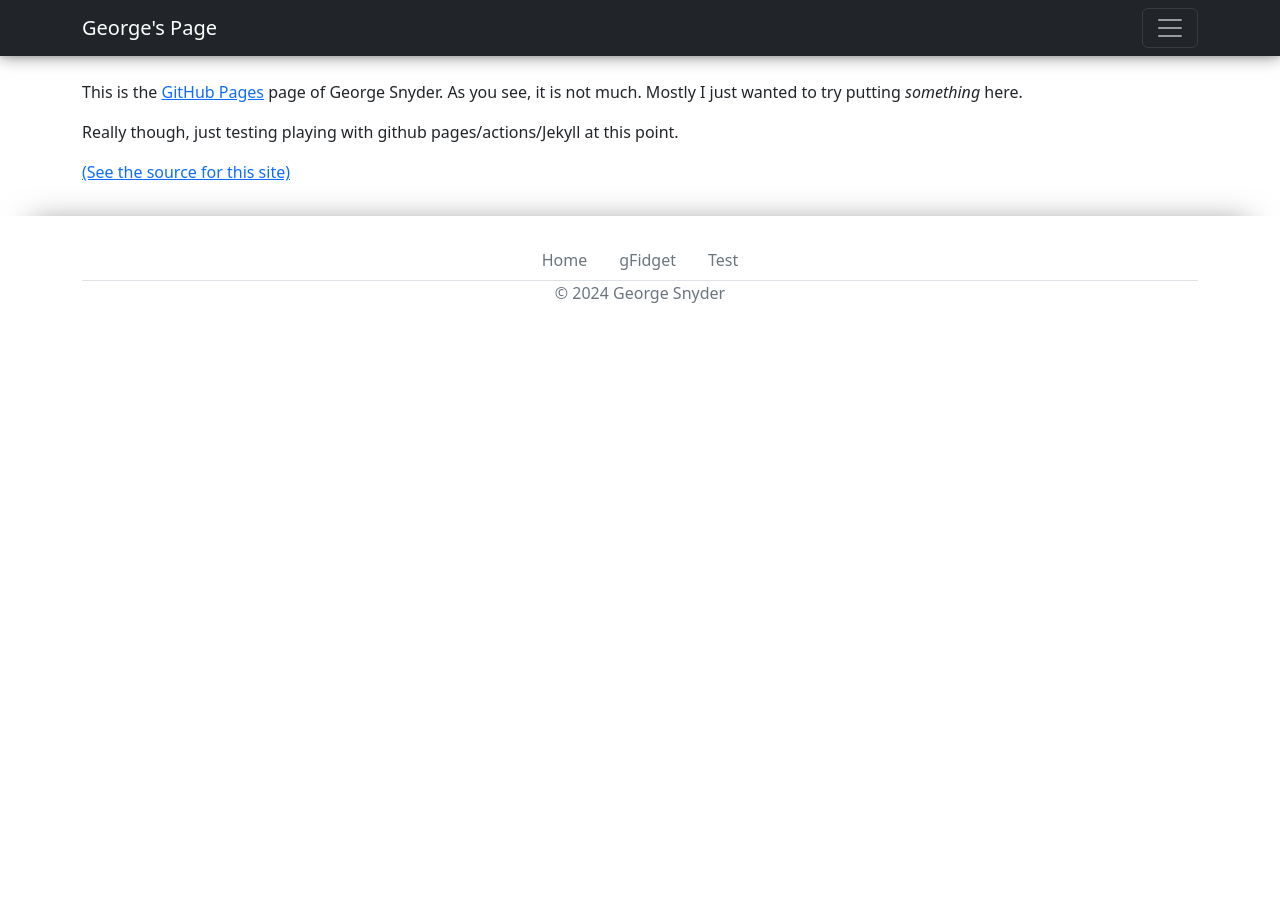
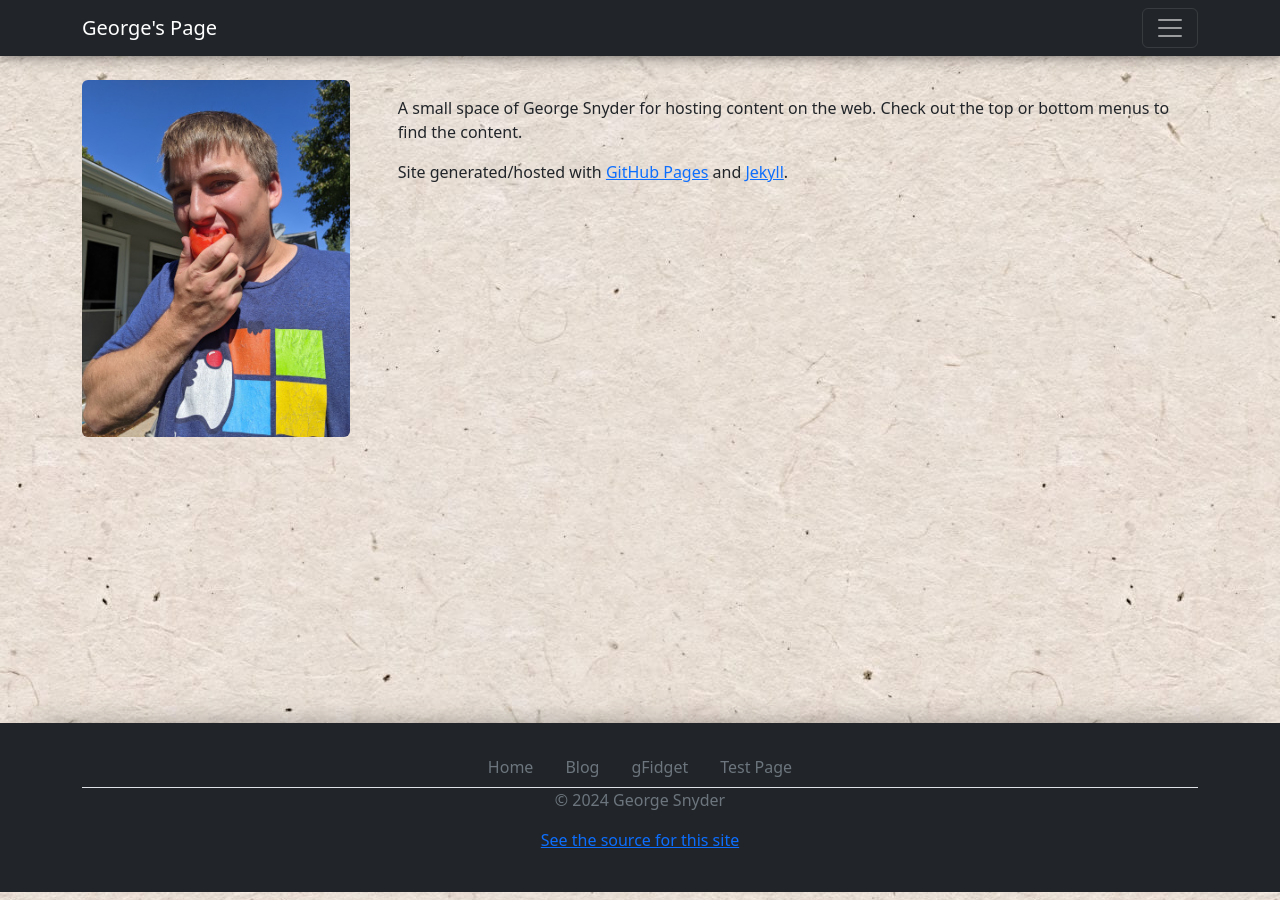
Before and after one commit to snydergd/snydergd.github.io, a Jekyll site: the page built from index.md, in a window 1280 px wide. Built offline with Jekyll 4.4.1, drawn with Linux system fonts in a browser that asks for light colours.

Commit message:
Update look and add a "blog" entry

```diff
--- a/_config.yml
+++ b/_config.yml
@@ -7,7 +7,13 @@ description: A playground on the web
 exclude:
   - "gfidget/source/node_modules"
   - "code-learn/source/node_modules"
+  - "flowit/source/node_modules"
 
+defaults:
+  - scope:
+      path: "blog/*"
+    values:
+      layout: blog
 #remote_theme: pages-themes/architect@v0.2.0
 #plugins:
 #- jekyll-remote-theme
--- a/_layouts/base.html
+++ b/_layouts/base.html
@@ -3,9 +3,26 @@
     <head>
         <meta charset="UTF-8">
         <meta name="viewport" content="width=device-width, initial-scale=1, shrink-to-fit=no">
-        <title>{{ site.title }}{% if title %} - {{ title }}{% endif %}</title>
+        <title>{{ site.title }}{% if page.title %} - {{ page.title }}{% endif %}</title>
         <link rel="stylesheet" href="{{ '/css/main.css' | relative_url }}" type="text/css" />
         <link href="https://cdn.jsdelivr.net/npm/bootstrap@5.2.3/dist/css/bootstrap.min.css" rel="stylesheet" integrity="sha384-rbsA2VBKQhggwzxH7pPCaAqO46MgnOM80zW1RWuH61DGLwZJEdK2Kadq2F9CUG65" crossorigin="anonymous">
+        <style type="text/css">
+            html {
+                min-height: 100%;
+            }
+            body {
+                background: url(/images/paper.jpg) center center repeat;
+                min-height: 100vh;
+                display: flex;
+                flex-direction: column;
+            }
+            body > * {
+                flex-grow: 0;
+            }
+            main {
+                flex-grow: 1;
+            }
+        </style>
     </head>
     <body>
         <header>
@@ -17,9 +34,12 @@
                     </button>
                     <div class="collapse navbar-collapse" id="navbarSupportedContent">
                         <ul class="navbar-nav me-auto mb-2 mb-lg-0">
-                            <li class="nav-item">
-                                <a class="nav-link active" href="projects">Projects</a>
-                            </li>
+                            {% assign top_nav_items = site.data.navigation | where_exp: "item", "item.types contains 'top'" %}
+                            {% for item in top_nav_items %}
+                                <li class="nav-item">
+                                    <a class="nav-link active" href="{{ item.link }}">{{ item.name }}</a>
+                                </li>
+                            {% endfor %}
                         </ul>
                     </div>
                 </div>
@@ -27,18 +47,20 @@
         </header>
         <main class="container py-4">
             {{ content }}
-            <a href="https://github.com/snydergd/snydergd.github.io">(See the source for this site)</a>
+            <div class="clearfix"></div>
         </main>
-        <footer class="my-2">
+        <footer class="my-2 bg-dark">
             <div class="container py-4">
                 <ul class="nav justify-content-center border-bottom">
-                    {% for item in site.data.navigation %}
+                    {% assign bottom_nav_items = site.data.navigation | where_exp: "item", "item.types contains 'bottom'" %}
+                    {% for item in bottom_nav_items %}
                         <li><a class="nav-link text-muted" href="{{ item.link }}">
                             {{ item.name }}
                         </a></li>
                     {% endfor %}
                 </ul>
                 <p class="text-center text-muted">&copy; <span class="thisyear">2022</span> George Snyder</p>
+                <p class="text-center text-muted"><a href="https://github.com/snydergd/snydergd.github.io">See the source for this site</a></p>
             </div>
         </footer>
         <script src="https://cdn.jsdelivr.net/npm/bootstrap@5.2.3/dist/js/bootstrap.bundle.min.js" integrity="sha384-kenU1KFdBIe4zVF0s0G1M5b4hcpxyD9F7jL+jjXkk+Q2h455rYXK/7HAuoJl+0I4" crossorigin="anonymous"></script>
--- a/index.md
+++ b/index.md
@@ -2,6 +2,8 @@
 layout: default
 ---
 
-This is the [GitHub Pages](https://help.github.com/pages/) page of George Snyder.  As you see, it is not much.  Mostly I just wanted to try putting <i>something</i> here.
+<img class="float-start me-5 rounded" style="max-width: 24%; vertical-align: top; clear:none" src="images/me2.jpg" />
 
-Really though, just testing playing with github pages/actions/Jekyll at this point.
+A small space of George Snyder for hosting content on the web. Check out the top or bottom menus to find the content.
+
+Site generated/hosted with [GitHub Pages](https://help.github.com/pages/) and [Jekyll](https://jekyllrb.com/).
```
Also changed, not shown: Gemfile (added, +9 -0 lines), _data/navigation.yml (+12 -1 lines), _layouts/blog.html (added, +14 -0 lines), blog/12-week-leave.md (added, +101 -0 lines), blog/index.md (added, +16 -0 lines), projects.md (+2 -2 lines), Gemfile.lock (added), images/me2.jpg (added), images/paper.jpg (added).
